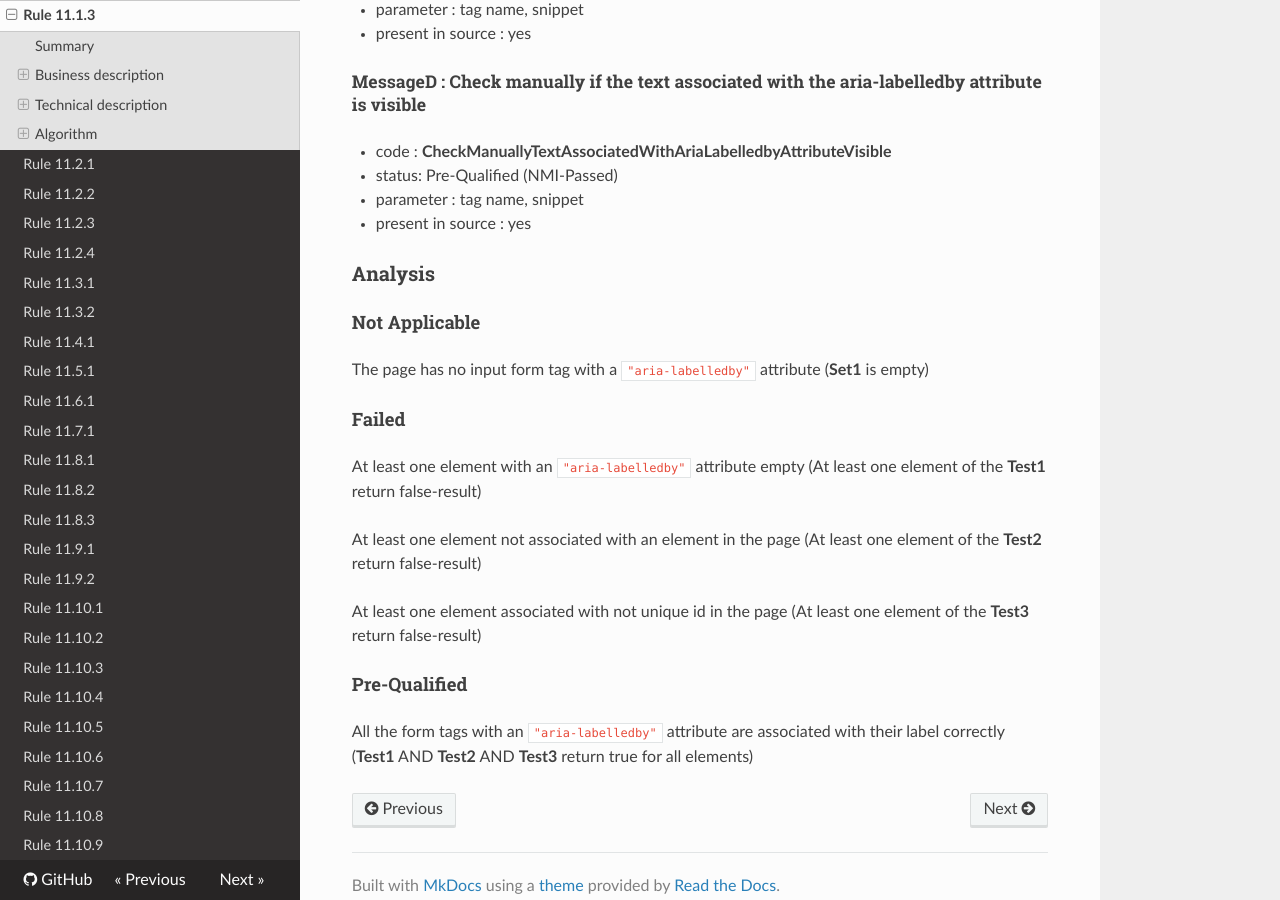
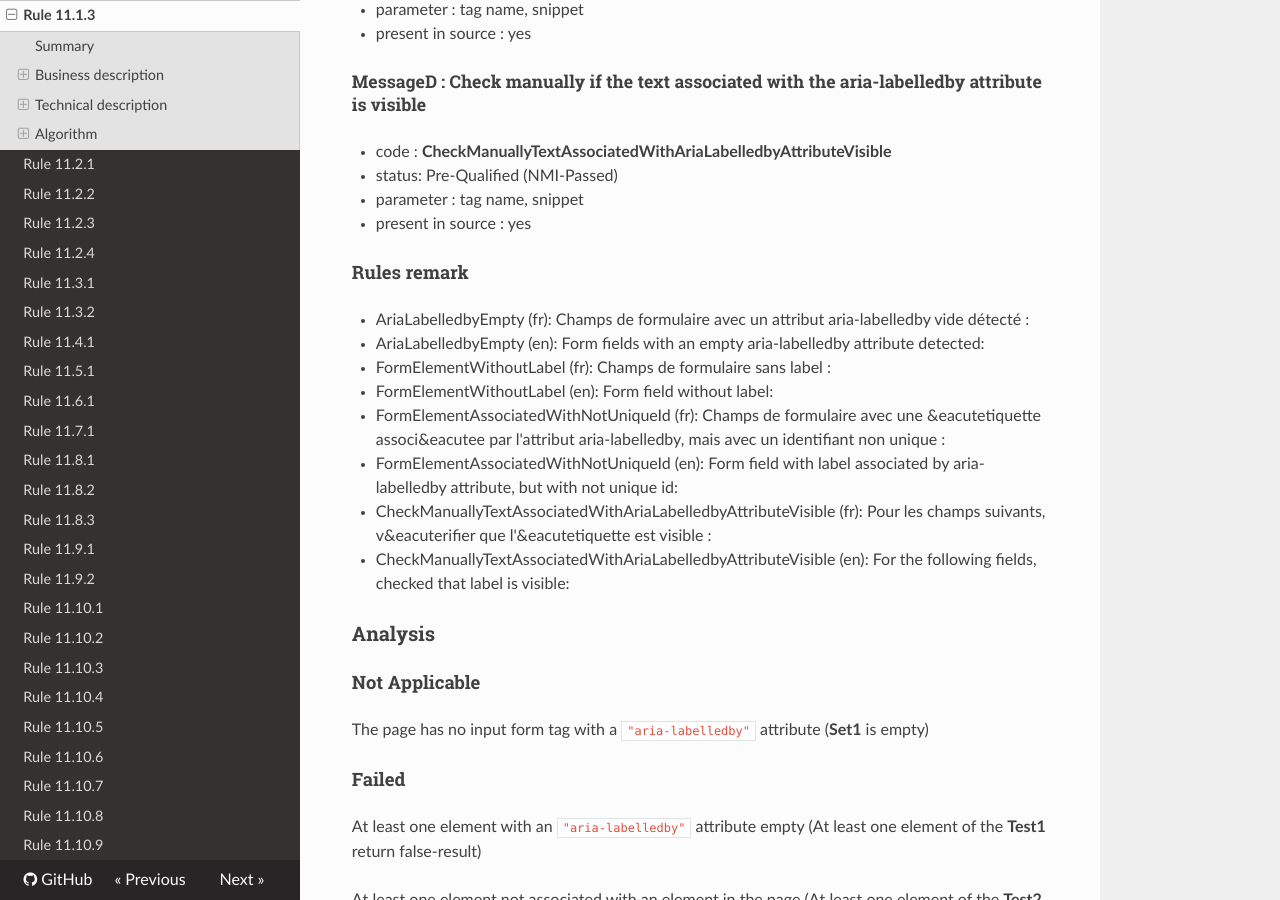
Before and after one commit to Tanaguru/RGAA3-2016, an MkDocs documentation site: the page built from docs/Rule-11-1-3.md, in a window 1280 px wide and 900 px high, scrolled down 2545 px. Built offline with MkDocs 1.6.1, drawn with Linux system fonts in a browser that asks for light colours; nearby versions of some CDN libraries; old or Windows-style settings are respelled for this version of MkDocs.

Commit message:
Update remakes of the test 11.1.3

```diff
--- a/docs/Rule-11-1-3.md
+++ b/docs/Rule-11-1-3.md
@@ -99,6 +99,20 @@ For each occurence of true-result of **Test1**, **Test2** and **Test3**, raise a
 - parameter : tag name, snippet
 - present in source : yes
 
+#### Rules remark
+
+ * AriaLabelledbyEmpty (fr): Champs de formulaire avec un attribut aria-labelledby vide d&eacute;tect&eacute; :
+ * AriaLabelledbyEmpty (en): Form fields with an empty aria-labelledby attribute detected:
+
+ * FormElementWithoutLabel (fr): Champs de formulaire sans label :
+ * FormElementWithoutLabel (en): Form field without label:
+
+ * FormElementAssociatedWithNotUniqueId (fr): Champs de formulaire avec une &eacutetiquette associ&eacutee par l'attribut aria-labelledby, mais avec un identifiant non unique :
+ * FormElementAssociatedWithNotUniqueId (en): Form field with label associated by aria-labelledby attribute, but with not unique id:
+
+ * CheckManuallyTextAssociatedWithAriaLabelledbyAttributeVisible (fr): Pour les champs suivants, v&eacuterifier que l'&eacutetiquette est visible :
+ * CheckManuallyTextAssociatedWithAriaLabelledbyAttributeVisible (en): For the following fields, checked that label is visible:
+
 ### Analysis
 
 #### Not Applicable
```
Also changed, not shown: 3 other files.
